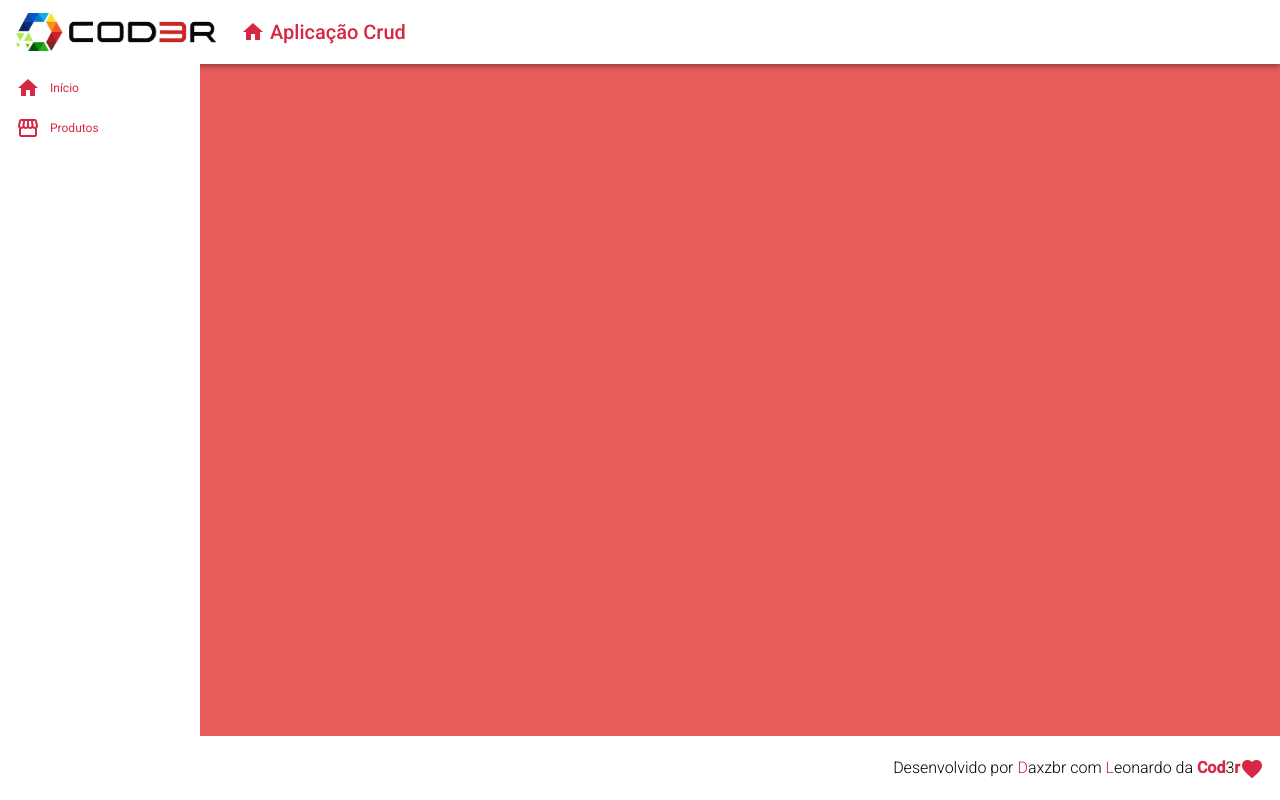
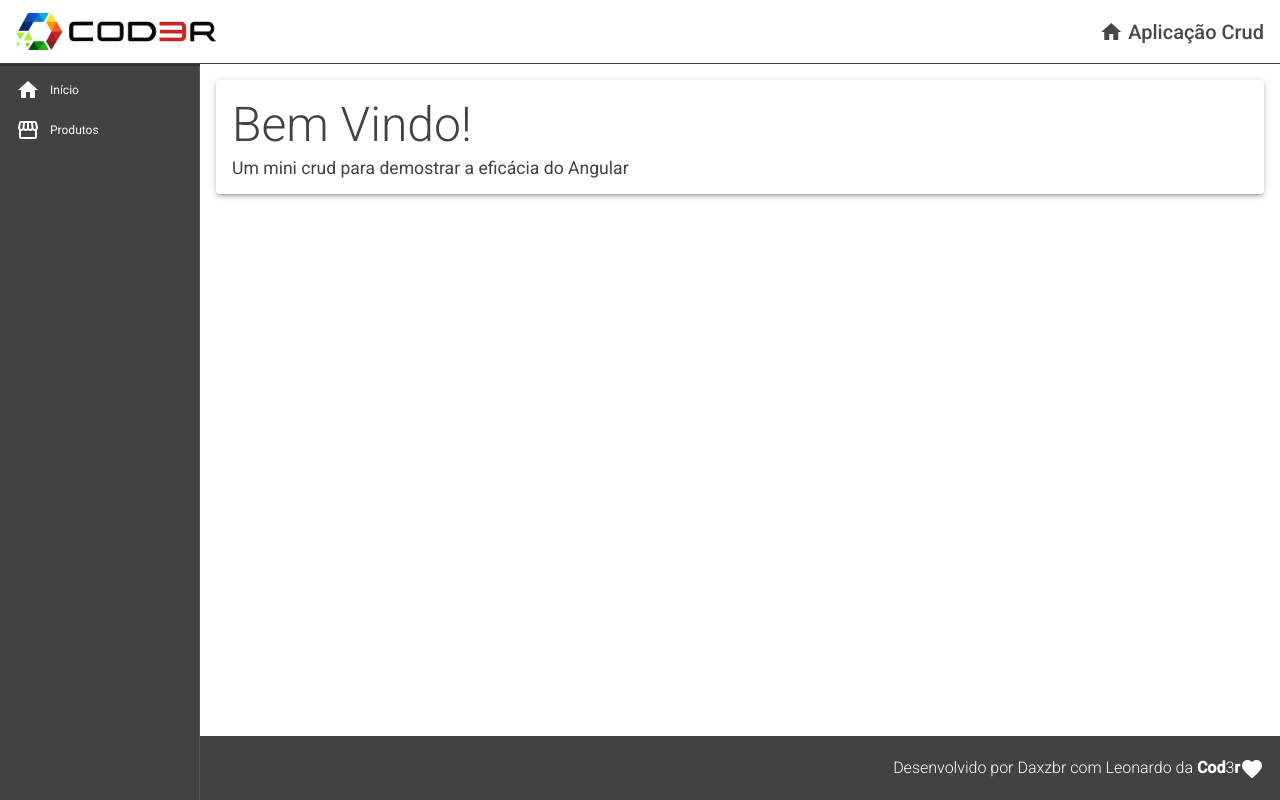
Before and after one commit to DavidSilvaTrabalho/crud_angular-9, an Angular app in the folder frontend/: page / in a window 1280 px wide. Built offline with nearby package versions, Linux system fonts and the light colour scheme.

Commit message:
create home

```diff
--- a/frontend/src/app/app.component.ts
+++ b/frontend/src/app/app.component.ts
@@ -4,9 +4,4 @@ import { Component } from '@angular/core';
   selector: 'app-root',
   templateUrl: './app.component.html',
 })
-export class AppComponent {
-
-
-
-  name = 'David';
-}
+export class AppComponent {}
--- a/frontend/src/app/components/footer/footer.component.html
+++ b/frontend/src/app/components/footer/footer.component.html
@@ -1,4 +1,4 @@
-<mat-toolbar class="footer background-white" >
+<mat-toolbar class="footer background" >
     <span class="black-color-font">
         Desenvolvido por <span class="red-color-font">D</span>axzbr com <span class="red-color-font">L</span>eonardo da
         <strong class="red-color-font">Cod<span class="black-color-font">3</span>r</strong><i class="material-icons red-color-font v-middle">favorite</i>
--- a/frontend/src/app/components/header/header.component.css
+++ b/frontend/src/app/components/header/header.component.css
@@ -1,6 +1,9 @@
 .header{
     display: flex;
     align-items: center;
+    justify-content: space-between;
+    background-color: #fff;
+    border-bottom: 1px solid #424242;
 }
 
 .header a {
@@ -14,8 +17,6 @@
     max-width: 200px;
 }
 
-
-
 .header .title-group{
     display: flex;
     align-items: center;
--- a/frontend/src/app/components/header/header.component.html
+++ b/frontend/src/app/components/header/header.component.html
@@ -1,4 +1,4 @@
-<mat-toolbar class="header mat-elevation-z4 background-white" >
+<mat-toolbar class="header mat-elevation-z2" >
     <span>
         <a href="#">
             <img class="logo" src="./../../../assets/logo-200506-094136.png" alt="logo">
@@ -6,10 +6,10 @@
     </span>
     <span class="title-group">
         <a href="#">
-            <i class="material-icons red-color-font">
+            <i class="material-icons black-color" >
                 home
             </i>
         </a>
-        <span class="red-color-font">Aplicação Crud</span>
+        <span class="black-color">Aplicação Crud</span>
     </span>
 </mat-toolbar>
--- a/frontend/src/app/components/nav/nav.component.css
+++ b/frontend/src/app/components/nav/nav.component.css
@@ -1,10 +1,16 @@
 .sidenav{
-    background-color: #fff;
+    height: calc(100vh - 63px);
+    background-color: #424242;
     width: 200px;
 }
 .sidenav a {
-    color: rgb(216, 39, 68);
+    color: #fff;
 }
 .sidenav i {
     padding-right: 10px;
 }
+
+.content {
+    padding: 16px;
+    background-color: #fff;
+}
--- a/frontend/src/app/components/nav/nav.component.html
+++ b/frontend/src/app/components/nav/nav.component.html
@@ -1,5 +1,5 @@
 <mat-sidenav-container class="container">
-    <mat-sidenav class="sidenav" mode="side" align="start" opened fixedInViewport="true" fixedTopGap="64">
+    <mat-sidenav class="sidenav" mode="side" align="start" opened fixedInViewport="true" fixedTopGap="66">
         <mat-nav-list dense class="nav-list">
             <a mat-list-item>
                 <i class="material-icons">home</i>
@@ -12,5 +12,7 @@
         </mat-nav-list>
     </mat-sidenav>
     <!-- Body -->
-
+    <mat-sidenav-content class="content">
+        <app-home></app-home>
+    </mat-sidenav-content>
 </mat-sidenav-container>
--- /dev/null
+++ b/frontend/src/app/components/pages/home/home.component.css
@@ -0,0 +1,14 @@
+.mat-card {
+    background: #fff;
+    color: #424242;
+}
+
+.title-card{
+    font-size: 3rem;
+    font-weight: 300;
+    line-height: 1.2;
+}
+.title-sub-card{
+    font-size: 1.1rem;
+    color: #424242
+}
--- /dev/null
+++ b/frontend/src/app/components/pages/home/home.component.html
@@ -0,0 +1,4 @@
+<mat-card class="card mat-elevation-z3">
+        <mat-card-title class="title-card">Bem Vindo!</mat-card-title>
+        <mat-card-subtitle class="title-sub-card">Um mini crud para demostrar a eficácia do Angular</mat-card-subtitle>
+</mat-card>
--- /dev/null
+++ b/frontend/src/app/components/pages/home/home.component.ts
@@ -0,0 +1,15 @@
+import { Component, OnInit } from '@angular/core';
+
+@Component({
+  selector: 'app-home',
+  templateUrl: './home.component.html',
+  styleUrls: ['./home.component.css']
+})
+export class HomeComponent implements OnInit {
+
+  constructor() { }
+
+  ngOnInit(): void {
+  }
+
+}
--- a/frontend/src/styles.css
+++ b/frontend/src/styles.css
@@ -1,18 +1,22 @@
 /* You can add global styles to this file, and also import other style files */
 
-html, body { height: 100%; background-color: rgba(224, 24, 24, 0.45)}
+html, body { height: 100%; background-color: #fff; color:red}
 body { margin: 0; font-family: Roboto, "Helvetica Neue", sans-serif; }
 
-.red-color-font{
+.red-color{
     color: rgb(216, 39, 68)
 }
 
-.black-color-font{
-    color: black;
+.white-color{
+    color: #fff
 }
 
-.background-white{
-    background-color: #fff;
+.black-color{
+    color: rgba(0, 0, 0, 0.722);
+}
+
+.background{
+    background-color: #424242;
 }
 
 .v-middle{
```
Also changed, not shown: frontend/src/app/app.module.ts (+7 -4 lines).
